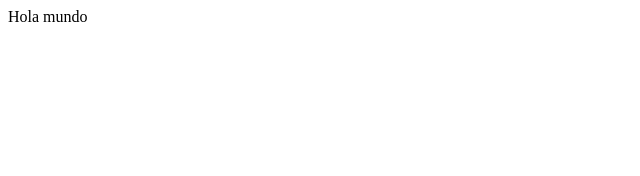
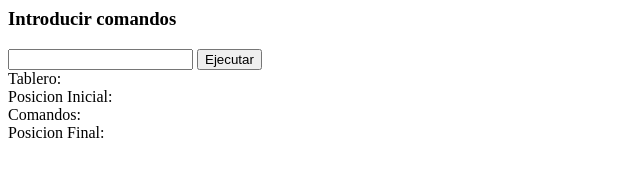
Before and after one commit to youngwoanglee13/AutoUCB, a website: page index.html in a window 1280 px wide. Shown: the whole page, without its empty margins (0-640 px from the left). Drawn offline with Linux system fonts and the light colour scheme.

Commit message:
IMPLEMENTACION VISUAL

```diff
--- a/index.html
+++ b/index.html
@@ -1 +1,23 @@
-<p>Hola mundo</p>
+<html>
+    <body>
+        <h3>Introducir comandos</h3>
+        <input id="comandos" type="text"> <button id="botonEjecutar">Ejecutar</button>
+        <div>
+            <label for="tablero">Tablero:</label>
+            <span id="tablero"></span>
+        </div>
+        <div>
+            <label for="posicionInicial">Posicion Inicial:</label>
+            <span id="posicionInicial"></span>
+        </div>
+        <div>
+            <label for="">Comandos:</label>
+            <span id="comandos"></span>
+        </div>
+        <div>
+            <label for="posicionFinal">Posicion Final:</label>
+            <span id="posicionFinal"></span>
+        </div>
+        <script type="module" src="src/presenter.js"></script>
+    </body>
+</html>
```
